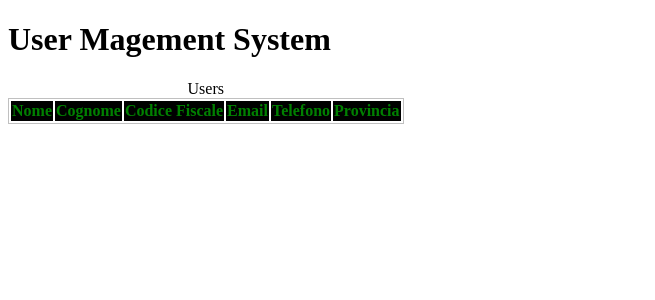
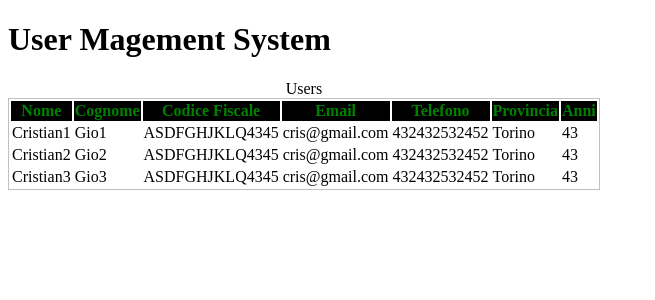
Before and after one commit to CristianAloe/Rep2, an Angular app in the folder UMS/: page / in a window 1280 px wide. Shown: the top 300 px of the page, without its empty margins (0-655 px from the left). Built offline with nearby package versions, Linux system fonts and the light colour scheme.

Commit message:
15.2)Adesso proviamo ad inserire un array di dati che faremo ciclare in users.component.html 15.3 Usiamo la direttiva *ngFor per scorrere l'array "users" presente in users.component.ts

```diff
--- a/UMS/src/app/users/users.component.html
+++ b/UMS/src/app/users/users.component.html
@@ -7,6 +7,18 @@
             <th>Email</th>
             <th>Telefono</th>
             <th>Provincia</th>
+            <th>Anni</th>
+
+        </tr>
+        <!--15.3 Usiamo la direttiva *ngFor per scorrere l'array "users" presente in users.component.ts-->
+        <tr *ngFor = "let user of users">
+            <td>{{user.name}}</td>
+            <td>{{user.lastname}}</td>
+            <td>{{user.fiscalcode}}</td>
+            <td>{{user.email}}</td>
+            <td>{{user.phone}}</td>
+            <td>{{user.province}}</td>
+            <td>{{user.age}}</td>
         </tr>
 
 </table>
--- a/UMS/src/app/users/users.component.ts
+++ b/UMS/src/app/users/users.component.ts
@@ -11,5 +11,35 @@ import {Component} from '@angular/core';
 
 export class UsersComponent{  //14.2) Per Creare il componente manualmente, creo la classe UsersComponent,  14.3)e dichiaro  questa classe in app.module.ts, 14.4)di conseguenza richiamo il @Component,
     title = 'Users' //15.1 Valore in input che deve essere inserito users.component.html con la forma {{title}}
+    users = [ //15.2)Adesso proviamo ad inserire un array di dati
+        {
+            name : 'Cristian1',
+            lastname: 'Gio1',
+            email: 'cris@gmail.com',
+            fiscalcode: 'ASDFGHJKLQ4345',
+            province: 'Torino',
+            phone: '432432532452',
+            age: 43
 
+        },
+        {
+            name : 'Cristian2',
+            lastname: 'Gio2',
+            email: 'cris@gmail.com',
+            fiscalcode: 'ASDFGHJKLQ4345',
+            province: 'Torino',
+            phone: '432432532452',
+            age: 43
+        },
+        {
+            name : 'Cristian3',
+            lastname: 'Gio3',
+            email: 'cris@gmail.com',
+            fiscalcode: 'ASDFGHJKLQ4345',
+            province: 'Torino',
+            phone: '432432532452',
+            age: 43
+        }
+
+    ]
 }
```
